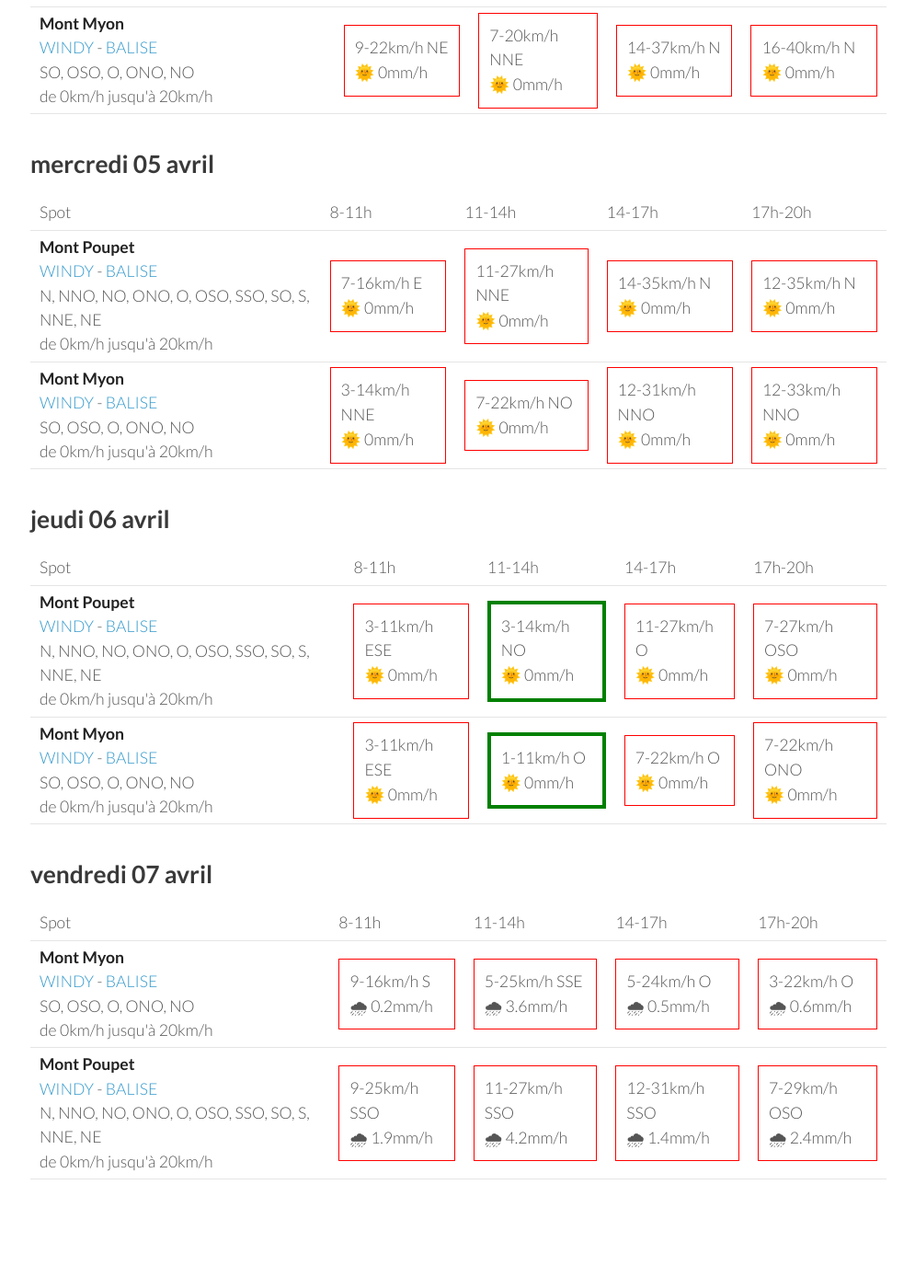
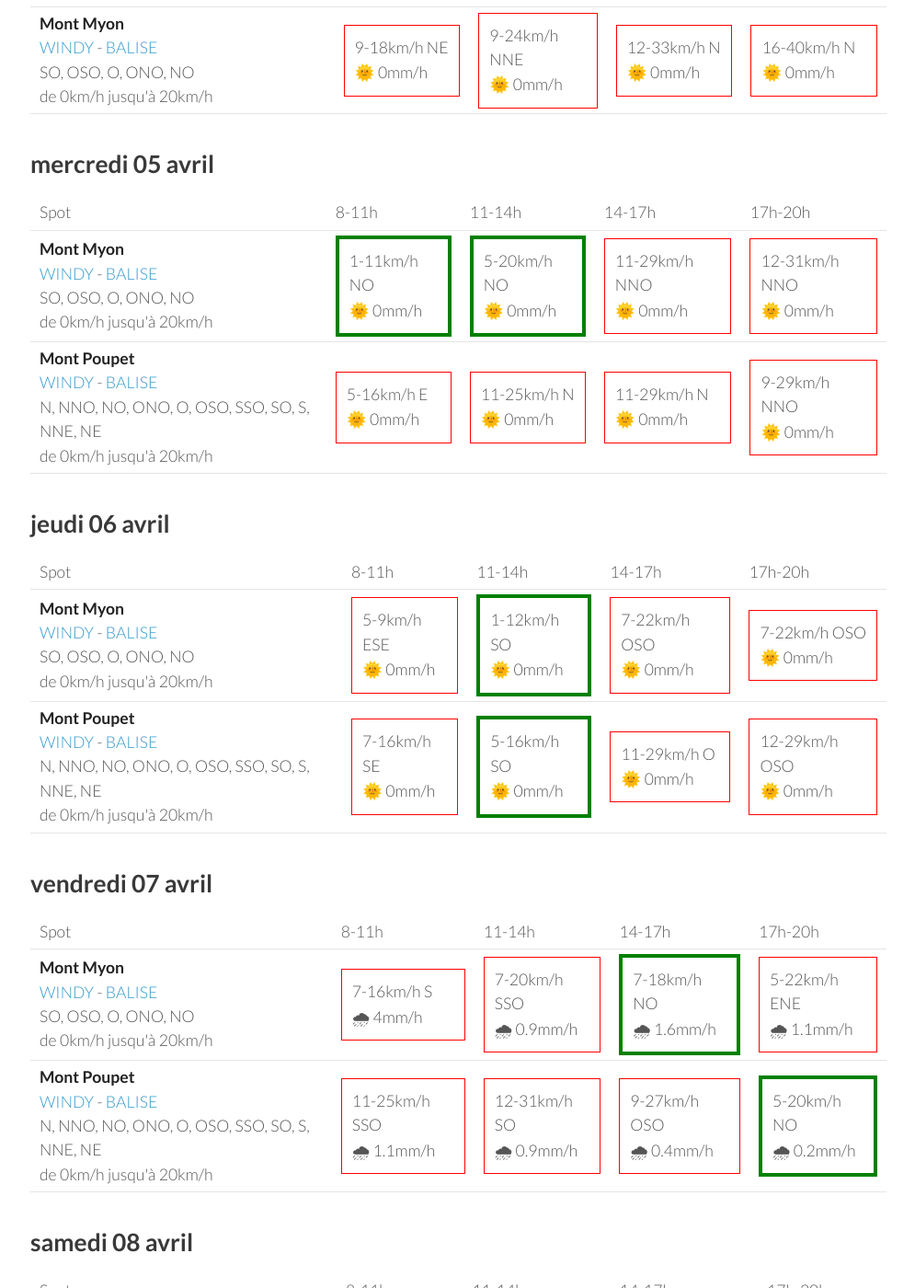
Before and after one commit to parapente-dans-le-nord/parapente-dans-le-nord.github.io, a Jekyll site: the page built from jura.markdown, in a window 1280 px wide and 1400 px high, scrolled down 888 px. Shown: the whole window at 92% size, without its empty margins (25-1020 px from the left). Built offline with Jekyll 4.4.1, drawn with Linux system fonts in a browser that asks for light colours; some of the changed text lies outside the part shown.

Commit message:
update index.markdown

```diff
--- a/jura.markdown
+++ b/jura.markdown
@@ -22,23 +22,21 @@ page mise à jour le lundi 03 avril 06:20
       <td>17h-20h</td>
     </tr>
 <tr>
-        <td><strong>Mont Myon</strong><br><a href="https://windy.com/46.331/5.397?45.898,5.394,8,m:eWoagj8">WINDY</a> - <span class=""><a href="http://www.balisemeteo.com/balise.php?idBalise=70">BALISE</a> </span><br> <span class="vent-favorable">SO, OSO, O, ONO, NO</span><br><span class="force-vent">de 0km/h jusqu'à 20km/h</span> </td>
+        <td><strong>Mont Poupet</strong><br><a href="https://windy.com/46.970/5.876?46.541,5.876,8">WINDY</a> - <span class=""><a href="http://www.balisemeteo.com/balise.php?idBalise=92">BALISE</a> </span><br> <span class="vent-favorable">N, NNO, NO, ONO, O, OSO, SSO, SO, S, NNE, NE</span><br><span class="force-vent">de 0km/h jusqu'à 20km/h</span> </td>
 
-            <td><div class="not-flyable"><p>5-18km/h NE</p><p>🌞 0mm/h</p></div></td>
-            <td><div class="not-flyable"><p>9-25km/h NNE</p><p>🌞 0mm/h</p></div></td>
-            <td><div class="not-flyable"><p>12-33km/h N</p><p>🌞 0mm/h</p></div></td>
-            <td><div class="not-flyable"><p>14-38km/h NNE</p><p>🌞 0mm/h</p></div></td>
-
+            <td><div class="not-flyable"><p>0-0km/h NA</p><p>🌧️ 0mm/h</p></div></td>
+            <td><div class="not-flyable"><p>11-29km/h NNE</p><p>🌞 0mm/h</p></div></td>
+            <td><div class="not-flyable"><p>16-38km/h NNE</p><p>🌞 0mm/h</p></div></td>
+            <td><div class="not-flyable"><p>16-44km/h NE</p><p>🌞 0mm/h</p></div></td>
 
     </tr>
 <tr>
-        <td><strong>Mont Poupet</strong><br><a href="https://windy.com/46.970/5.876?46.541,5.876,8">WINDY</a> - <span class=""><a href="http://www.balisemeteo.com/balise.php?idBalise=92">BALISE</a> </span><br> <span class="vent-favorable">N, NNO, NO, ONO, O, OSO, SSO, SO, S, NNE, NE</span><br><span class="force-vent">de 0km/h jusqu'à 20km/h</span> </td>
+        <td><strong>Mont Myon</strong><br><a href="https://windy.com/46.331/5.397?45.898,5.394,8,m:eWoagj8">WINDY</a> - <span class=""><a href="http://www.balisemeteo.com/balise.php?idBalise=70">BALISE</a> </span><br> <span class="vent-favorable">SO, OSO, O, ONO, NO</span><br><span class="force-vent">de 0km/h jusqu'à 20km/h</span> </td>
 
-            <td><div class="not-flyable"><p>9-27km/h NE</p><p>🌞 0mm/h</p></div></td>
-            <td><div class="not-flyable"><p>11-29km/h NE</p><p>🌞 0mm/h</p></div></td>
-            <td><div class="not-flyable"><p>16-40km/h NE</p><p>🌞 0mm/h</p></div></td>
-            <td><div class="not-flyable"><p>16-44km/h NE</p><p>🌞 0mm/h</p></div></td>
-
+            <td><div class="not-flyable"><p>0-0km/h NA</p><p>🌧️ 0mm/h</p></div></td>
+            <td><div class="not-flyable"><p>11-29km/h NNE</p><p>🌞 0mm/h</p></div></td>
+            <td><div class="not-flyable"><p>12-33km/h N</p><p>🌞 0mm/h</p></div></td>
+            <td><div class="not-flyable"><p>14-38km/h N</p><p>🌞 0mm/h</p></div></td>
 
     </tr>
 
@@ -60,19 +58,19 @@ page mise à jour le lundi 03 avril 06:20
 <tr>
         <td><strong>Mont Poupet</strong><br><a href="https://windy.com/46.970/5.876?46.541,5.876,8">WINDY</a> - <span class=""><a href="http://www.balisemeteo.com/balise.php?idBalise=92">BALISE</a> </span><br> <span class="vent-favorable">N, NNO, NO, ONO, O, OSO, SSO, SO, S, NNE, NE</span><br><span class="force-vent">de 0km/h jusqu'à 20km/h</span> </td>
 
+            <td><div class="not-flyable"><p>16-40km/h NE</p><p>🌞 0mm/h</p></div></td>
+            <td><div class="not-flyable"><p>12-37km/h NE</p><p>🌞 0mm/h</p></div></td>
             <td><div class="not-flyable"><p>16-42km/h NE</p><p>🌞 0mm/h</p></div></td>
-            <td><div class="not-flyable"><p>12-38km/h NE</p><p>🌞 0mm/h</p></div></td>
-            <td><div class="not-flyable"><p>16-40km/h NE</p><p>🌞 0mm/h</p></div></td>
-            <td><div class="not-flyable"><p>18-44km/h NNE</p><p>🌞 0mm/h</p></div></td>
+            <td><div class="not-flyable"><p>16-40km/h NNE</p><p>🌞 0mm/h</p></div></td>
 
 
     </tr>
 <tr>
         <td><strong>Mont Myon</strong><br><a href="https://windy.com/46.331/5.397?45.898,5.394,8,m:eWoagj8">WINDY</a> - <span class=""><a href="http://www.balisemeteo.com/balise.php?idBalise=70">BALISE</a> </span><br> <span class="vent-favorable">SO, OSO, O, ONO, NO</span><br><span class="force-vent">de 0km/h jusqu'à 20km/h</span> </td>
 
-            <td><div class="not-flyable"><p>9-22km/h NE</p><p>🌞 0mm/h</p></div></td>
-            <td><div class="not-flyable"><p>7-20km/h NNE</p><p>🌞 0mm/h</p></div></td>
-            <td><div class="not-flyable"><p>14-37km/h N</p><p>🌞 0mm/h</p></div></td>
+            <td><div class="not-flyable"><p>9-18km/h NE</p><p>🌞 0mm/h</p></div></td>
+            <td><div class="not-flyable"><p>9-24km/h NNE</p><p>🌞 0mm/h</p></div></td>
+            <td><div class="not-flyable"><p>12-33km/h N</p><p>🌞 0mm/h</p></div></td>
             <td><div class="not-flyable"><p>16-40km/h N</p><p>🌞 0mm/h</p></div></td>
 
 
@@ -94,22 +92,22 @@ page mise à jour le lundi 03 avril 06:20
       <td>17h-20h</td>
     </tr>
 <tr>
-        <td><strong>Mont Poupet</strong><br><a href="https://windy.com/46.970/5.876?46.541,5.876,8">WINDY</a> - <span class=""><a href="http://www.balisemeteo.com/balise.php?idBalise=92">BALISE</a> </span><br> <span class="vent-favorable">N, NNO, NO, ONO, O, OSO, SSO, SO, S, NNE, NE</span><br><span class="force-vent">de 0km/h jusqu'à 20km/h</span> </td>
+        <td><strong>Mont Myon</strong><br><a href="https://windy.com/46.331/5.397?45.898,5.394,8,m:eWoagj8">WINDY</a> - <span class=""><a href="http://www.balisemeteo.com/balise.php?idBalise=70">BALISE</a> </span><br> <span class="vent-favorable">SO, OSO, O, ONO, NO</span><br><span class="force-vent">de 0km/h jusqu'à 20km/h</span> </td>
 
-            <td><div class="not-flyable"><p>7-16km/h E</p><p>🌞 0mm/h</p></div></td>
-            <td><div class="not-flyable"><p>11-27km/h NNE</p><p>🌞 0mm/h</p></div></td>
-            <td><div class="not-flyable"><p>14-35km/h N</p><p>🌞 0mm/h</p></div></td>
-            <td><div class="not-flyable"><p>12-35km/h N</p><p>🌞 0mm/h</p></div></td>
+            <td><div class="flyable"><p>1-11km/h NO</p><p>🌞 0mm/h</p></div></td>
+            <td><div class="flyable"><p>5-20km/h NO</p><p>🌞 0mm/h</p></div></td>
+            <td><div class="not-flyable"><p>11-29km/h NNO</p><p>🌞 0mm/h</p></div></td>
+            <td><div class="not-flyable"><p>12-31km/h NNO</p><p>🌞 0mm/h</p></div></td>
 
 
     </tr>
 <tr>
-        <td><strong>Mont Myon</strong><br><a href="https://windy.com/46.331/5.397?45.898,5.394,8,m:eWoagj8">WINDY</a> - <span class=""><a href="http://www.balisemeteo.com/balise.php?idBalise=70">BALISE</a> </span><br> <span class="vent-favorable">SO, OSO, O, ONO, NO</span><br><span class="force-vent">de 0km/h jusqu'à 20km/h</span> </td>
+        <td><strong>Mont Poupet</strong><br><a href="https://windy.com/46.970/5.876?46.541,5.876,8">WINDY</a> - <span class=""><a href="http://www.balisemeteo.com/balise.php?idBalise=92">BALISE</a> </span><br> <span class="vent-favorable">N, NNO, NO, ONO, O, OSO, SSO, SO, S, NNE, NE</span><br><span class="force-vent">de 0km/h jusqu'à 20km/h</span> </td>
 
-            <td><div class="not-flyable"><p>3-14km/h NNE</p><p>🌞 0mm/h</p></div></td>
-            <td><div class="not-flyable"><p>7-22km/h NO</p><p>🌞 0mm/h</p></div></td>
-            <td><div class="not-flyable"><p>12-31km/h NNO</p><p>🌞 0mm/h</p></div></td>
-            <td><div class="not-flyable"><p>12-33km/h NNO</p><p>🌞 0mm/h</p></div></td>
+            <td><div class="not-flyable"><p>5-16km/h E</p><p>🌞 0mm/h</p></div></td>
+            <td><div class="not-flyable"><p>11-25km/h N</p><p>🌞 0mm/h</p></div></td>
+            <td><div class="not-flyable"><p>11-29km/h N</p><p>🌞 0mm/h</p></div></td>
+            <td><div class="not-flyable"><p>9-29km/h NNO</p><p>🌞 0mm/h</p></div></td>
 
 
     </tr>
@@ -130,22 +128,22 @@ page mise à jour le lundi 03 avril 06:20
       <td>17h-20h</td>
     </tr>
 <tr>
-        <td><strong>Mont Poupet</strong><br><a href="https://windy.com/46.970/5.876?46.541,5.876,8">WINDY</a> - <span class=""><a href="http://www.balisemeteo.com/balise.php?idBalise=92">BALISE</a> </span><br> <span class="vent-favorable">N, NNO, NO, ONO, O, OSO, SSO, SO, S, NNE, NE</span><br><span class="force-vent">de 0km/h jusqu'à 20km/h</span> </td>
+        <td><strong>Mont Myon</strong><br><a href="https://windy.com/46.331/5.397?45.898,5.394,8,m:eWoagj8">WINDY</a> - <span class=""><a href="http://www.balisemeteo.com/balise.php?idBalise=70">BALISE</a> </span><br> <span class="vent-favorable">SO, OSO, O, ONO, NO</span><br><span class="force-vent">de 0km/h jusqu'à 20km/h</span> </td>
 
-            <td><div class="not-flyable"><p>3-11km/h ESE</p><p>🌞 0mm/h</p></div></td>
-            <td><div class="flyable"><p>3-14km/h NO</p><p>🌞 0mm/h</p></div></td>
-            <td><div class="not-flyable"><p>11-27km/h O</p><p>🌞 0mm/h</p></div></td>
-            <td><div class="not-flyable"><p>7-27km/h OSO</p><p>🌞 0mm/h</p></div></td>
+            <td><div class="not-flyable"><p>5-9km/h ESE</p><p>🌞 0mm/h</p></div></td>
+            <td><div class="flyable"><p>1-12km/h SO</p><p>🌞 0mm/h</p></div></td>
+            <td><div class="not-flyable"><p>7-22km/h OSO</p><p>🌞 0mm/h</p></div></td>
+            <td><div class="not-flyable"><p>7-22km/h OSO</p><p>🌞 0mm/h</p></div></td>
 
 
     </tr>
 <tr>
-        <td><strong>Mont Myon</strong><br><a href="https://windy.com/46.331/5.397?45.898,5.394,8,m:eWoagj8">WINDY</a> - <span class=""><a href="http://www.balisemeteo.com/balise.php?idBalise=70">BALISE</a> </span><br> <span class="vent-favorable">SO, OSO, O, ONO, NO</span><br><span class="force-vent">de 0km/h jusqu'à 20km/h</span> </td>
+        <td><strong>Mont Poupet</strong><br><a href="https://windy.com/46.970/5.876?46.541,5.876,8">WINDY</a> - <span class=""><a href="http://www.balisemeteo.com/balise.php?idBalise=92">BALISE</a> </span><br> <span class="vent-favorable">N, NNO, NO, ONO, O, OSO, SSO, SO, S, NNE, NE</span><br><span class="force-vent">de 0km/h jusqu'à 20km/h</span> </td>
 
-            <td><div class="not-flyable"><p>3-11km/h ESE</p><p>🌞 0mm/h</p></div></td>
-            <td><div class="flyable"><p>1-11km/h O</p><p>🌞 0mm/h</p></div></td>
-            <td><div class="not-flyable"><p>7-22km/h O</p><p>🌞 0mm/h</p></div></td>
-            <td><div class="not-flyable"><p>7-22km/h ONO</p><p>🌞 0mm/h</p></div></td>
+            <td><div class="not-flyable"><p>7-16km/h SE</p><p>🌞 0mm/h</p></div></td>
+            <td><div class="flyable"><p>5-16km/h SO</p><p>🌞 0mm/h</p></div></td>
+            <td><div class="not-flyable"><p>11-29km/h O</p><p>🌞 0mm/h</p></div></td>
+            <td><div class="not-flyable"><p>12-29km/h OSO</p><p>🌞 0mm/h</p></div></td>
 
 
     </tr>
@@ -168,20 +166,20 @@ page mise à jour le lundi 03 avril 06:20
 <tr>
         <td><strong>Mont Myon</strong><br><a href="https://windy.com/46.331/5.397?45.898,5.394,8,m:eWoagj8">WINDY</a> - <span class=""><a href="http://www.balisemeteo.com/balise.php?idBalise=70">BALISE</a> </span><br> <span class="vent-favorable">SO, OSO, O, ONO, NO</span><br><span class="force-vent">de 0km/h jusqu'à 20km/h</span> </td>
 
-            <td><div class="not-flyable"><p>9-16km/h S</p><p>🌧 0.2mm/h</p></div></td>
-            <td><div class="not-flyable"><p>5-25km/h SSE</p><p>🌧 3.6mm/h</p></div></td>
-            <td><div class="not-flyable"><p>5-24km/h O</p><p>🌧 0.5mm/h</p></div></td>
-            <td><div class="not-flyable"><p>3-22km/h O</p><p>🌧 0.6mm/h</p></div></td>
+            <td><div class="not-flyable"><p>7-16km/h S</p><p>🌧 4mm/h</p></div></td>
+            <td><div class="not-flyable"><p>7-20km/h SSO</p><p>🌧 0.9mm/h</p></div></td>
+            <td><div class="flyable"><p>7-18km/h NO</p><p>🌧 1.6mm/h</p></div></td>
+            <td><div class="not-flyable"><p>5-22km/h ENE</p><p>🌧 1.1mm/h</p></div></td>
 
 
     </tr>
 <tr>
         <td><strong>Mont Poupet</strong><br><a href="https://windy.com/46.970/5.876?46.541,5.876,8">WINDY</a> - <span class=""><a href="http://www.balisemeteo.com/balise.php?idBalise=92">BALISE</a> </span><br> <span class="vent-favorable">N, NNO, NO, ONO, O, OSO, SSO, SO, S, NNE, NE</span><br><span class="force-vent">de 0km/h jusqu'à 20km/h</span> </td>
 
-            <td><div class="not-flyable"><p>9-25km/h SSO</p><p>🌧 1.9mm/h</p></div></td>
-            <td><div class="not-flyable"><p>11-27km/h SSO</p><p>🌧 4.2mm/h</p></div></td>
-            <td><div class="not-flyable"><p>12-31km/h SSO</p><p>🌧 1.4mm/h</p></div></td>
-            <td><div class="not-flyable"><p>7-29km/h OSO</p><p>🌧 2.4mm/h</p></div></td>
+            <td><div class="not-flyable"><p>11-25km/h SSO</p><p>🌧 1.1mm/h</p></div></td>
+            <td><div class="not-flyable"><p>12-31km/h SO</p><p>🌧 0.9mm/h</p></div></td>
+            <td><div class="not-flyable"><p>9-27km/h OSO</p><p>🌧 0.4mm/h</p></div></td>
+            <td><div class="flyable"><p>5-20km/h NO</p><p>🌧 0.2mm/h</p></div></td>
 
 
     </tr>
@@ -189,3 +187,39 @@ page mise à jour le lundi 03 avril 06:20
 </tbody>
 </table>
 {:/}
+## samedi 08 avril
+
+{::nomarkdown}
+<table>
+  <tbody>
+    <tr>
+      <td>Spot</td>
+      <td>8-11h</td>
+      <td>11-14h</td>
+      <td>14-17h</td>
+      <td>17h-20h</td>
+    </tr>
+<tr>
+        <td><strong>Mont Poupet</strong><br><a href="https://windy.com/46.970/5.876?46.541,5.876,8">WINDY</a> - <span class=""><a href="http://www.balisemeteo.com/balise.php?idBalise=92">BALISE</a> </span><br> <span class="vent-favorable">N, NNO, NO, ONO, O, OSO, SSO, SO, S, NNE, NE</span><br><span class="force-vent">de 0km/h jusqu'à 20km/h</span> </td>
+
+            <td><div class="flyable"><p>3-7km/h NE</p><p>🌧 2mm/h</p></div></td>
+            <td><div class="flyable"><p>3-11km/h NNO</p><p>🌧 3.8mm/h</p></div></td>
+            <td><div class="flyable"><p>7-18km/h NNO</p><p>🌧 1.4mm/h</p></div></td>
+            <td><div class="not-flyable"><p>5-25km/h N</p><p>🌧 1mm/h</p></div></td>
+
+
+    </tr>
+<tr>
+        <td><strong>Mont Myon</strong><br><a href="https://windy.com/46.331/5.397?45.898,5.394,8,m:eWoagj8">WINDY</a> - <span class=""><a href="http://www.balisemeteo.com/balise.php?idBalise=70">BALISE</a> </span><br> <span class="vent-favorable">SO, OSO, O, ONO, NO</span><br><span class="force-vent">de 0km/h jusqu'à 20km/h</span> </td>
+
+            <td><div class="flyable"><p>3-7km/h O</p><p>🌧 0.6mm/h</p></div></td>
+            <td><div class="not-flyable"><p>9-22km/h NNO</p><p>🌧 0.6mm/h</p></div></td>
+            <td><div class="not-flyable"><p>9-22km/h N</p><p>🌧 0.4mm/h</p></div></td>
+            <td><div class="not-flyable"><p>12-29km/h N</p><p>🌧 0.4mm/h</p></div></td>
+
+
+    </tr>
+
+</tbody>
+</table>
+{:/}
```
Also changed, not shown: other parts of jura.markdown (+1 -1 lines).
